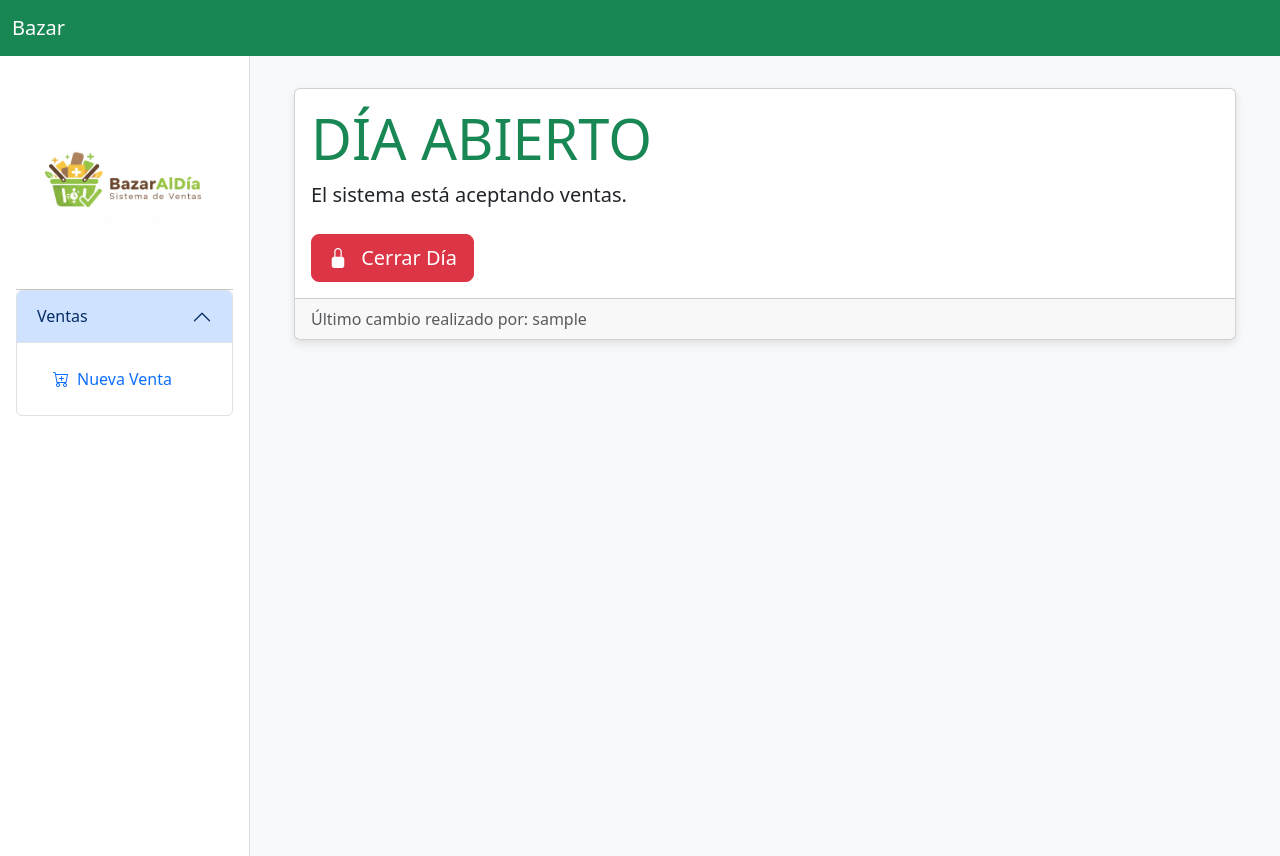
After one commit to ceal2013/PROYECTO_INTEGRACION, a Django app: template templates/control/control_dia.html in a window 1280 px wide. The commit adds this page. Run offline with Django 5.2, Linux system fonts and the light colour scheme; the template is opened without the code that fills it: most values are stand-ins (such as "Sample title", 1, 10 or a date in 2020).

Commit message:
Agrega funcionalidad para el control de día, incluyendo vistas para abrir y cerrar el día en la gestión de ventas.

```diff
--- a/VentasApp/urls.py
+++ b/VentasApp/urls.py
@@ -25,4 +25,7 @@ urlpatterns = [
 	path('usuarios/crear/', views.crear_usuario, name='crear_usuario'),
 	path('usuarios/editar/<int:id_usuario>/', views.editar_usuario, name='editar_usuario'),
 	path('usuarios/eliminar/<int:id_usuario>/', views.eliminar_usuario, name='eliminar_usuario'),
+
+	# URLs para Control de Día
+	path('control_dia/', views.control_dia, name='control_dia'),
 ]
--- /dev/null
+++ b/templates/control/control_dia.html
@@ -0,0 +1,37 @@
+{% extends 'base_layout.html' %}
+{% block content %}
+
+<div class="container">
+    <div class="card">
+        <div class="card-body">
+
+                {% if control_hoy.estado == 'Abierto' %}
+                    <h1 class="display-4 text-success">DÍA ABIERTO</h1>
+                    <p class="lead">El sistema está aceptando ventas.</p>
+                    <form method="post" class="mt-4">
+                        {% csrf_token %}
+                        <button type="submit" class="btn btn-danger btn-lg">
+                            <i class="bi bi-lock-fill me-2"></i> Cerrar Día
+                        </button>
+                    </form>
+                {% else %}
+                    <h1 class="display-4 text-danger">DÍA CERRADO</h1>
+                    <p class="lead">El sistema no está aceptando ventas.</p>
+                    <form method="post" class="mt-4">
+                        {% csrf_token %}
+                        <button type="submit" class="btn btn-success btn-lg">
+                            <i class="bi bi-unlock-fill me-2"></i> Abrir Día
+                        </button>
+                    </form>
+                {% endif %}
+            </div>
+            <div class="card-footer text-muted">
+                Último cambio realizado por: {{ control_hoy.id_usuario.username }}
+            </div>
+        </div>
+    </div>
+
+    </div>
+</div>
+
+{% endblock %}
```
Also changed, not shown: templates/administracion/form_usuario.html (+14 -1 lines).
